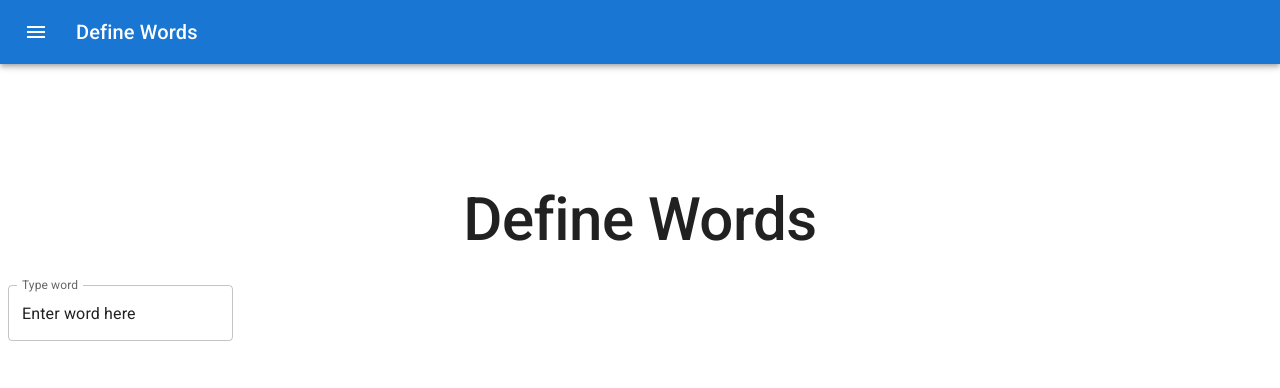
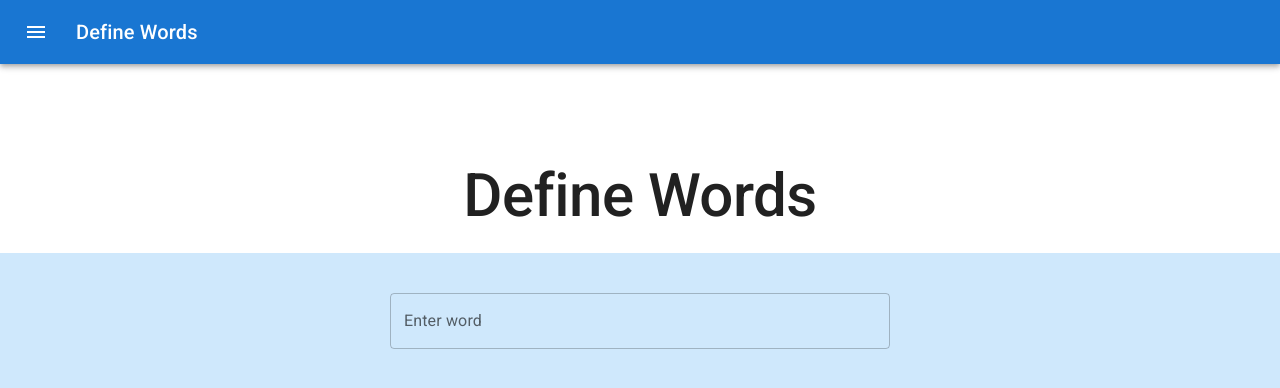
Before and after one commit to ldbshear/define-words, a React (Create React App) app: page / in a window 1280 px wide. Shown: the top 388 px of the page. Built offline with nearby package versions, Linux system fonts and the light colour scheme.

Commit message:
dictionary app
adding image to background

```diff
--- a/src/App.css
+++ b/src/App.css
@@ -1,8 +1,6 @@
 .App {
   text-align: center;
 }
-
-
 
 @media (prefers-reduced-motion: no-preference) {
   .App-logo {
--- a/src/Components/InputForm.jsx
+++ b/src/Components/InputForm.jsx
@@ -6,17 +6,20 @@ export default function InputForm() {
     <>
       <Box
         component="form"
-        sx={{
-          "& .MuiTextField-root": { m: 1, width: "25ch" },
-        }}
         noValidate
         autoComplete="off"
+        sx={{ bgcolor: "#cfe8fc", height: "100vh" }}
       >
-        <div>
+        <div align="center">
           <TextField
+            sx={{
+              marginTop: "2.5rem",
+              width: 500,
+              maxWidth: "100%",
+            }}
             id="outlined-helperText"
-            label="Type word"
-            defaultValue="Enter word here"
+            label="Enter word"
+            type="search"
           />
         </div>
       </Box>
--- a/src/Components/Title.jsx
+++ b/src/Components/Title.jsx
@@ -7,7 +7,7 @@ export default function Title() {
       <Typography
         align="center"
         fontWeight={500}
-        marginTop={15}
+        marginTop={12}
         variant="h2"
         component="div"
         className="Title"
--- a/src/index.css
+++ b/src/index.css
@@ -5,6 +5,7 @@ body {
     sans-serif;
   -webkit-font-smoothing: antialiased;
   -moz-osx-font-smoothing: grayscale;
+
 }
 
 code {
```
Also changed, not shown: public/bookWithApple.svg (added).
